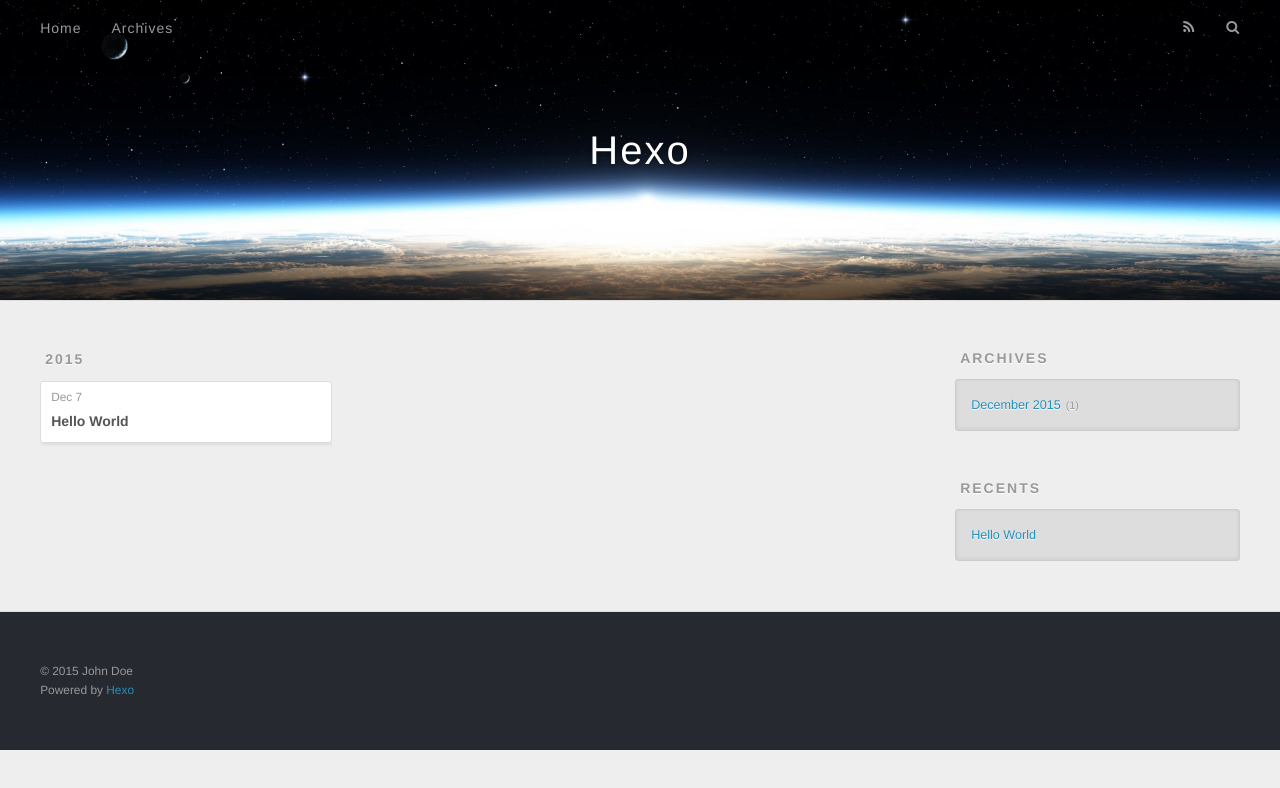
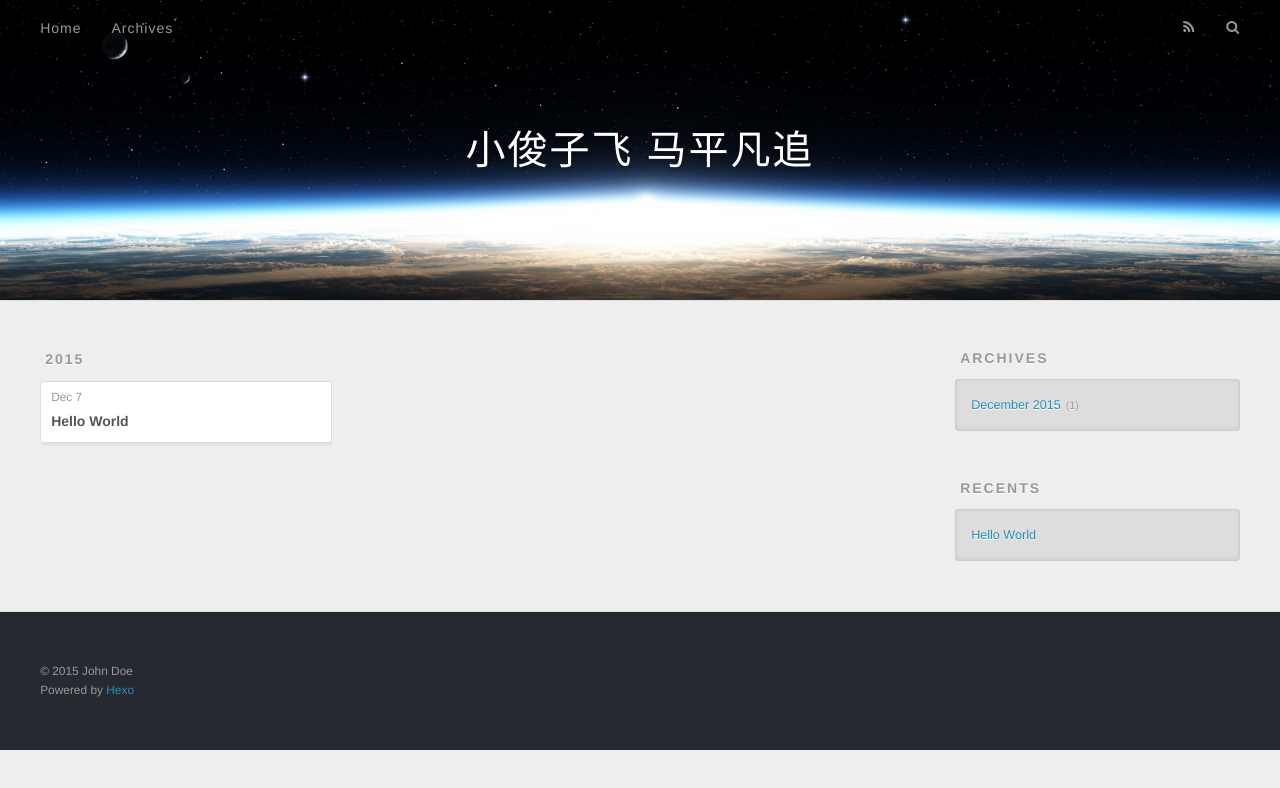
Before and after one commit to neuqxiaojunzi/neuqxiaojunzi.github.io, a plain HTML site: page archives/2015/12/index.html in a window 1280 px wide. Drawn offline with nearby package versions, Linux system fonts and the light colour scheme.

Commit message:
Site updated: 2015-12-07 14:24:42

```diff
--- a/archives/2015/12/index.html
+++ b/archives/2015/12/index.html
@@ -3,19 +3,19 @@
 <head>
   <meta charset="utf-8">
 
-  <title>Archives: 2015/12 | Hexo</title>
+  <title>Archives: 2015/12 | 小俊子飞 马平凡追</title>
   <meta name="viewport" content="width=device-width, initial-scale=1, maximum-scale=1">
   <meta name="description">
 <meta property="og:type" content="website">
-<meta property="og:title" content="Hexo">
+<meta property="og:title" content="小俊子飞 马平凡追">
 <meta property="og:url" content="http://yoursite.com/archives/2015/12/index.html">
-<meta property="og:site_name" content="Hexo">
+<meta property="og:site_name" content="小俊子飞 马平凡追">
 <meta property="og:description">
 <meta name="twitter:card" content="summary">
-<meta name="twitter:title" content="Hexo">
+<meta name="twitter:title" content="小俊子飞 马平凡追">
 <meta name="twitter:description">
 
-    <link rel="alternative" href="/atom.xml" title="Hexo" type="application/atom+xml">
+    <link rel="alternative" href="/atom.xml" title="小俊子飞 马平凡追" type="application/atom+xml">
 
 
     <link rel="icon" href="/favicon.png">
@@ -33,7 +33,7 @@
   <div id="header-outer" class="outer">
     <div id="header-title" class="inner">
       <h1 id="logo-wrap">
-        <a href="/" id="logo">Hexo</a>
+        <a href="/" id="logo">小俊子飞 马平凡追</a>
       </h1>
 
     </div>
```
Also changed, not shown: 2015/12/07/hello-world/index.html (+4 -4 lines), archives/2015/index.html (+6 -6 lines), archives/index.html (+6 -6 lines), index.html (+6 -6 lines).
